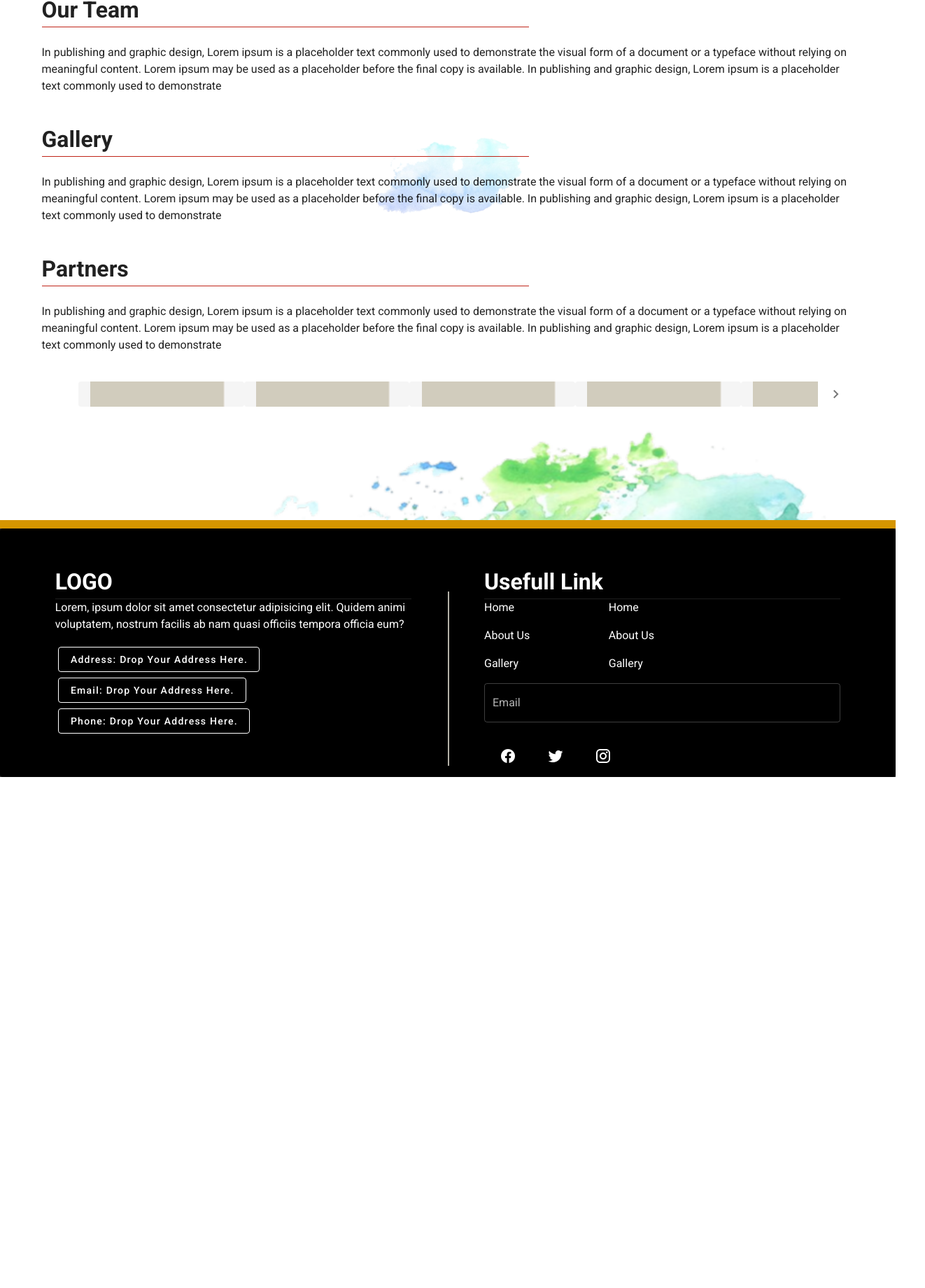
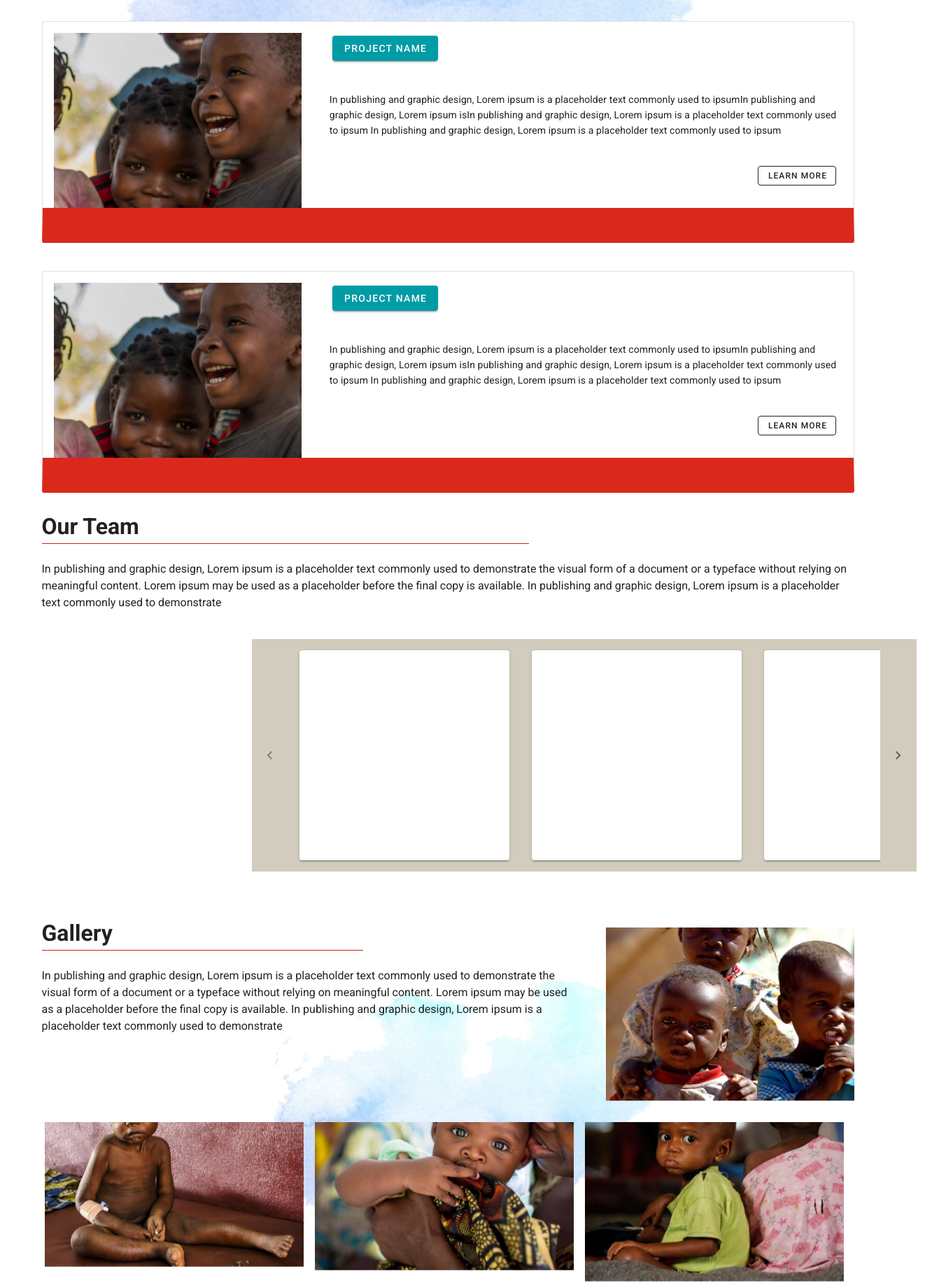
Before and after one commit to effattamanna09/caac, a Vue app: page / in a window 1280 px wide. Shown: the part 1918-3758 px from the top of the page at 70% size, 1322 px wide, since content can reach past the window. Before the commit the page ends 3028 px from the top, so only its background shows below. Built offline with nearby package versions, Linux system fonts and the light colour scheme.

Commit message:
add gallery

```diff
--- a/src/assets/css/style.scss
+++ b/src/assets/css/style.scss
@@ -68,6 +68,16 @@ $Ecru-white: #b4b1a8;
     }
 }
 
+
+
+//our team css
+.our-team-card {
+
+ margin-left: 300px;
+
+
+  }
+
 //footer
 
 .footer-divider {
--- a/src/components/Home.vue
+++ b/src/components/Home.vue
@@ -95,14 +95,20 @@
               <h1>Our Project</h1>
               <v-divider class="divider"></v-divider><br />
               <p>
-              In publishing and graphic design, Lorem ipsum is a placeholder text commonly
-              used to demonstrate the visual form of a document or a typeface without
-              relying on meaningful content. Lorem ipsum may be used as a placeholder
-              before the final copy is available. In publishing and graphic design, Lorem
-              ipsum is a placeholder text commonly used to demonstrate
+                In publishing and graphic design, Lorem ipsum is a placeholder text
+                commonly used to demonstrate the visual form of a document or a typeface
+                without relying on meaningful content. Lorem ipsum may be used as a
+                placeholder before the final copy is available. In publishing and graphic
+                design, Lorem ipsum is a placeholder text commonly used to demonstrate
               </p>
 
-            <v-card class="mx-auto card1" max-width="100%" outlined>
+              <v-card
+                v-for="n in 3"
+                :key="n"
+                class="mx-auto mt-10 card1"
+                max-width="100%"
+                outlined
+              >
                 <v-row>
                   <v-col lg="4" cols="12" md="6">
                     <a href="#">
@@ -117,13 +123,15 @@
                       <v-btn class="ma-1 white--text" color="#009CA6">Project Name</v-btn>
 
                       <p class="mt-10">
-                      In publishing and graphic design, Lorem ipsum is a placeholder text
-                      commonly used to ipsumIn publishing and graphic design, Lorem ipsum
-                      isIn publishing and graphic design, Lorem ipsum is a placeholder
-                      text commonly used to ipsum In publishing and graphic design, Lorem
-                      ipsum is a placeholder text commonly used to ipsum
+                        In publishing and graphic design, Lorem ipsum is a placeholder
+                        text commonly used to ipsumIn publishing and graphic design, Lorem
+                        ipsum isIn publishing and graphic design, Lorem ipsum is a
+                        placeholder text commonly used to ipsum In publishing and graphic
+                        design, Lorem ipsum is a placeholder text commonly used to ipsum
                       </p>
-                    <v-btn class="mt-6 ma-2 moreabout" outlined small> Learn More </v-btn>
+                      <v-btn class="mt-6 ma-2 moreabout" outlined small>
+                        Learn More
+                      </v-btn>
                     </v-card-text>
                   </v-col>
                   <v-row class="borderclass"> </v-row>
@@ -153,16 +161,31 @@
             </p>
           </div>
         </v-col>
+
+        <div class="our-team-card">
+          <v-col lg="12" col="12">
+            <v-sheet color="#D1CCBD" max-width="950">
+              <v-slide-group show-arrows>
+                <v-slide-item v-for="n in 15" :key="n">
+                  <v-card class="ma-4" height="300px" width="300px" lg="12" col="6">
+                  </v-card>
+                </v-slide-item>
+              </v-slide-group>
+            </v-sheet>
+          </v-col>
+        </div>
       </v-row>
     </div>
     <!-- End our team -->
 
     <!-- Start Gallery -->
-    <div class="sci-bg sci-bg-1">
+    <div class="sci-bg sci-bg-1 mt-10">
       <div class="container">
         <v-row>
           <v-col lg="12" cols="12" md="12">
             <div class="gallery">
+              <v-row>
+              <v-col lg="8" cols="12" md="12">
               <h1>Gallery</h1>
               <v-divider class="divider"></v-divider><br />
               <p>
@@ -171,9 +194,35 @@
                 without relying on meaningful content. Lorem ipsum may be used as a
                 placeholder before the final copy is available. In publishing and graphic
                 design, Lorem ipsum is a placeholder text commonly used to demonstrate
-              </p>
+              </p></v-col>
+              <v-col lg="4" cols="12" md="12">
+                 <a href="#">
+            <v-img
+              class="mt-4 ml-4"
+              :src="require('../assets/images/latest-news/news3.png')"
+              height="250"
+          /></a></v-col>
+          </v-row>
             </div>
           </v-col>
+          <a href="#">
+            <v-img
+              class="mt-4 ml-4"
+              :src="require('../assets/images/latest-news/news1.png')"
+              height="250"
+          /></a>
+          <a href="#">
+            <v-img
+              class="mt-4 ml-4"
+              :src="require('../assets/images/latest-news/news2.png')"
+              height="250"
+          /></a>
+          <a href="#">
+            <v-img
+              class="mt-4 ml-4"
+              :src="require('../assets/images/latest-news/news4.png')"
+              height="250"
+          /></a>
         </v-row>
       </div>
     </div>
```
Lines whose indentation alone changed are shown as unchanged.
